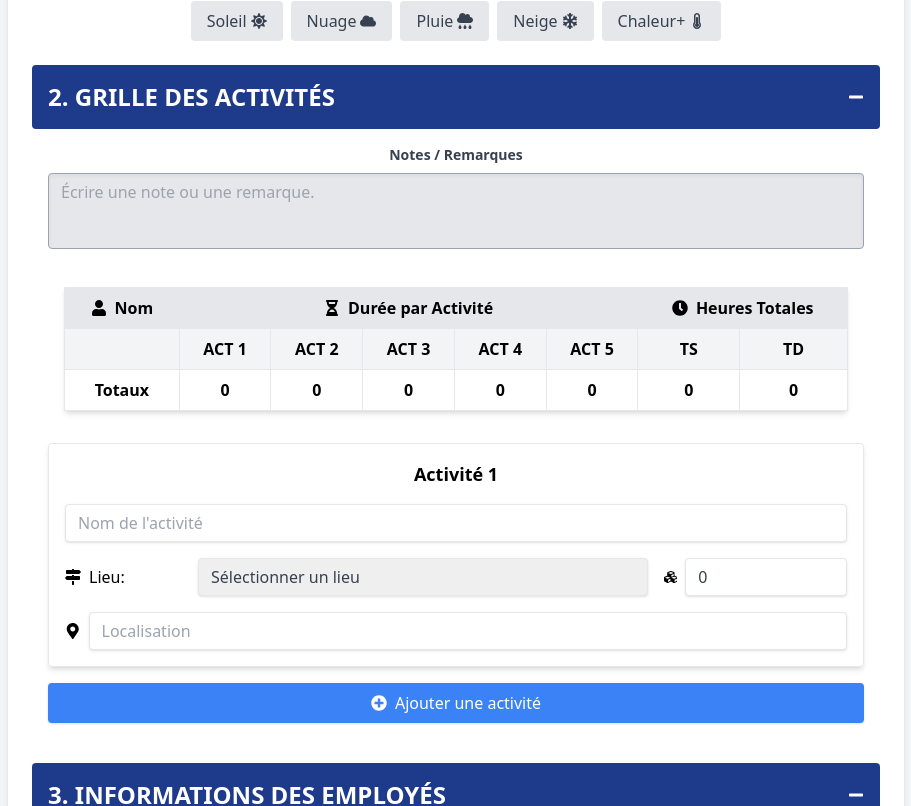
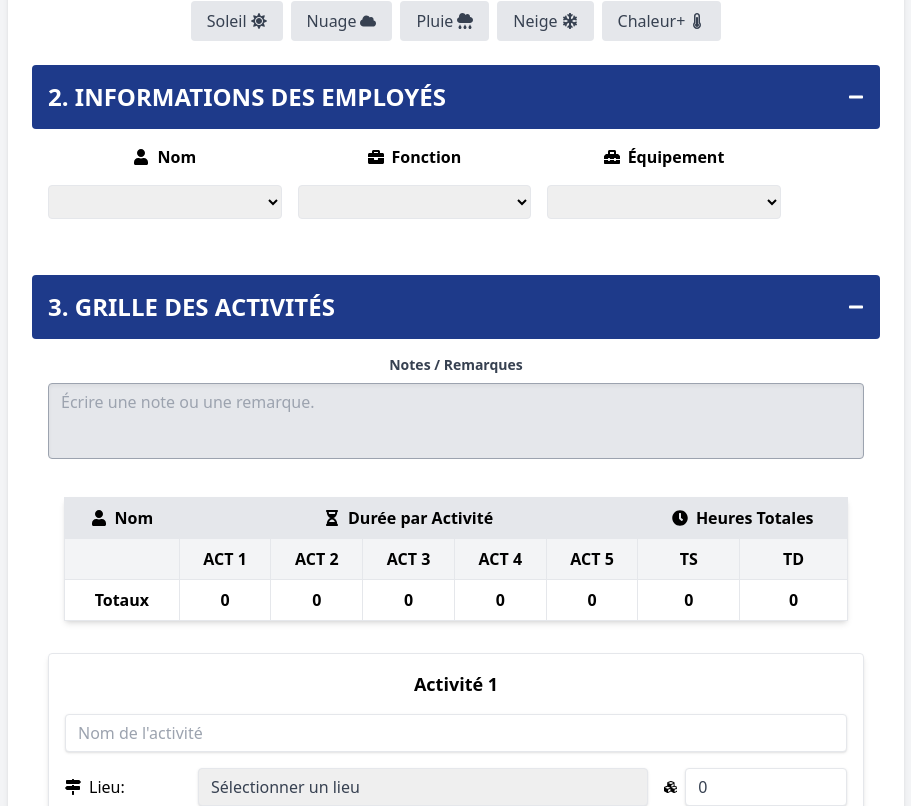
Before and after one commit to BokaMiguel/ProChantier, a React (Create React App) app: page / in a window 1280 px wide. Shown: the part 594-1400 px from the top of the page, without its empty margins (184-1095 px from the left). Built offline with nearby package versions, Linux system fonts and the light colour scheme.

Commit message:
refactor: form + model

```diff
--- a/src/components/Form.tsx
+++ b/src/components/Form.tsx
@@ -14,8 +14,8 @@ const Form: React.FC = () => {
 
     const [sections, setSections] = useState({
         infoProjet: true,
+        infoEmployes: true,
         grilleActivites: true,
-        infoEmployes: true,
         materiaux: true,
     });
 
@@ -41,25 +41,25 @@ const Form: React.FC = () => {
 
                 <section>
                     <SectionHeader
-                        title="2. GRILLE DES ACTIVITÉS"
+                        title="2. INFORMATIONS DES EMPLOYÉS"
+                        sectionKey="infoEmployes"
+                        isOpen={sections.infoEmployes}
+                        onToggle={toggleSection}
+                    />
+                    {sections.infoEmployes && (
+                        <InfoEmployes users={users} setUsers={setUsers} />
+                    )}
+                </section>
+
+                <section>
+                    <SectionHeader
+                        title="3. GRILLE DES ACTIVITÉS"
                         sectionKey="grilleActivites"
                         isOpen={sections.grilleActivites}
                         onToggle={toggleSection}
                     />
                     {sections.grilleActivites && (
                         <ActiviteProjet users={users} />
-                    )}
-                </section>
-
-                <section>
-                    <SectionHeader
-                        title="3. INFORMATIONS DES EMPLOYÉS"
-                        sectionKey="infoEmployes"
-                        isOpen={sections.infoEmployes}
-                        onToggle={toggleSection}
-                    />
-                    {sections.infoEmployes && (
-                        <InfoEmployes users={users} setUsers={setUsers} />
                     )}
                 </section>
 
```
Also changed, not shown: src/components/sections/InfoEmployes.tsx (+1 -7 lines).
